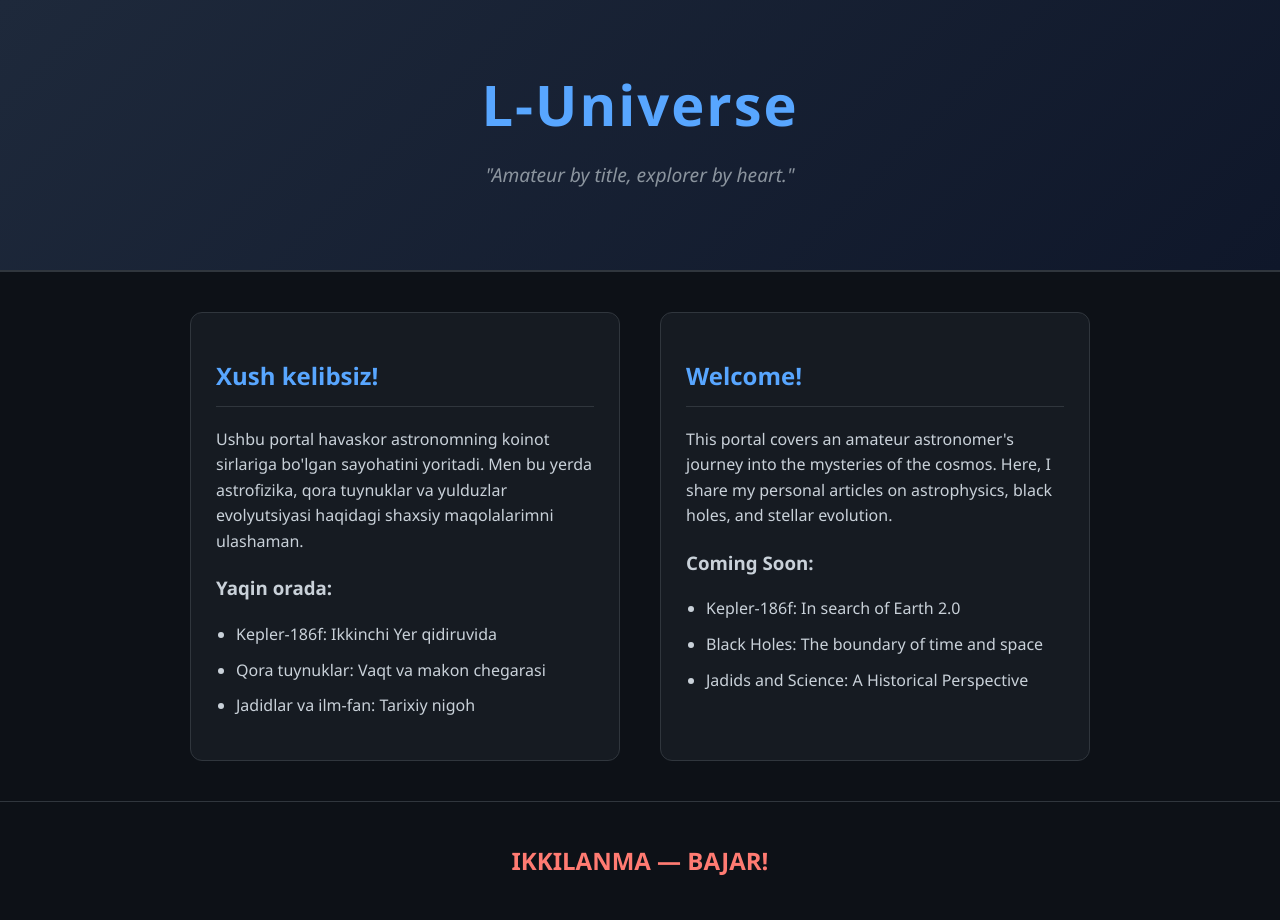
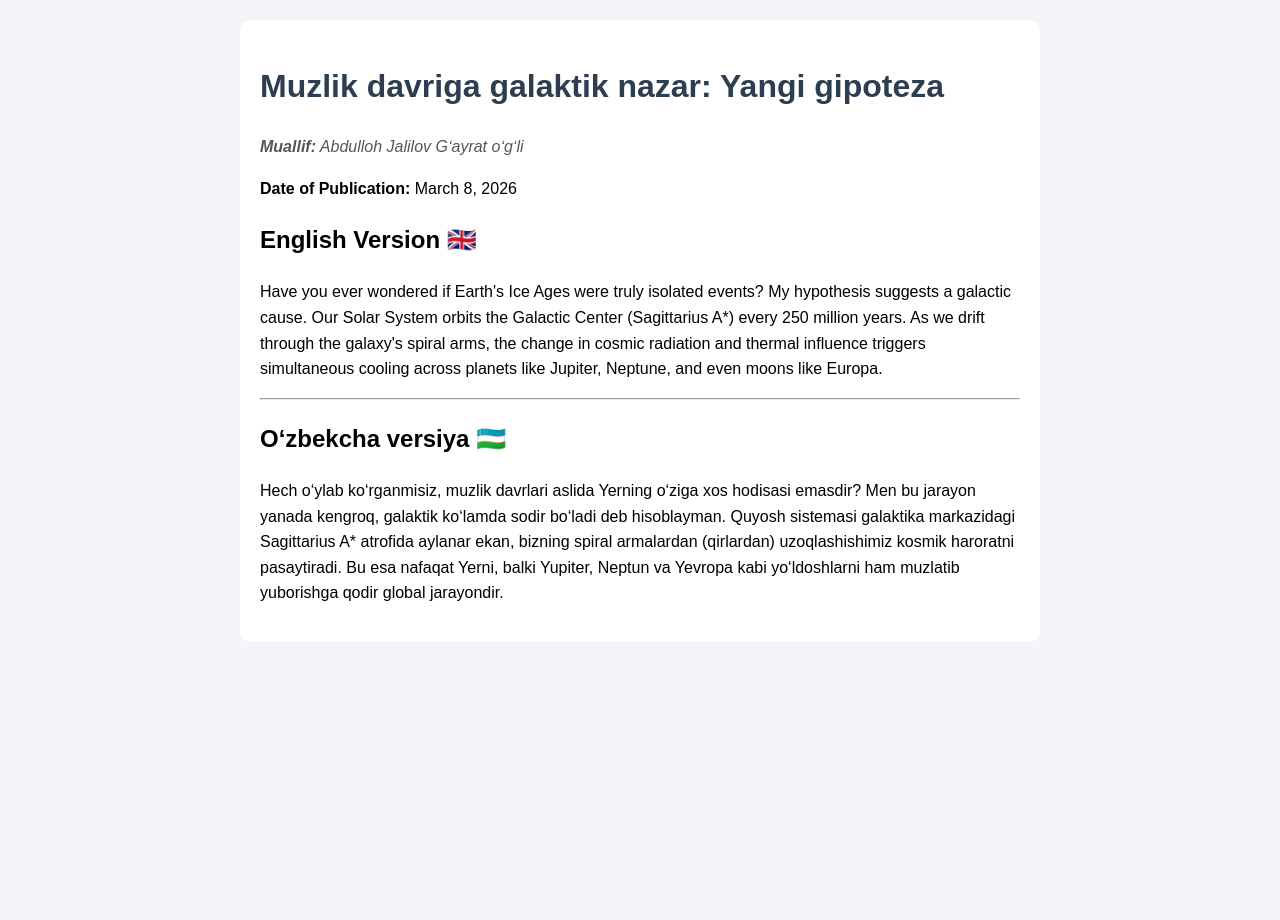
Before and after one commit to jalilovabdulloh479-max/l_universe.github.io., a plain HTML site: page index.html in a window 1280 px wide. After the commit the page ends 800 px from the top, so only its background shows below. Drawn offline with Linux system fonts and the light colour scheme.

Commit message:
Update index.html

```diff
--- a/index.html
+++ b/index.html
@@ -3,55 +3,27 @@
 <head>
     <meta charset="UTF-8">
     <meta name="viewport" content="width=device-width, initial-scale=1.0">
-    <title>L-Universe | Amateur Astronomy</title>
+    <title>L-Universe: Galaktik Gipoteza</title>
     <style>
-        body { background-color: #0d1117; color: #c9d1d9; font-family: 'Segoe UI', Tahoma, Geneva, Verdana, sans-serif; margin: 0; padding: 0; line-height: 1.6; }
-        .header { background: linear-gradient(135deg, #1e293b, #0f172a); padding: 60px 20px; text-align: center; border-bottom: 2px solid #30363d; }
-        h1 { color: #58a6ff; font-size: 3.5em; margin: 0; letter-spacing: 2px; }
-        .quote { font-style: italic; color: #8b949e; font-size: 1.2em; margin-top: 10px; }
-        .container { max-width: 900px; margin: 40px auto; padding: 0 20px; display: grid; grid-template-columns: 1fr 1fr; gap: 40px; }
-        .lang-section { background-color: #161b22; padding: 25px; border-radius: 12px; border: 1px solid #30363d; }
-        h2 { color: #58a6ff; border-bottom: 1px solid #30363d; padding-bottom: 10px; }
-        ul { padding-left: 20px; }
-        li { margin-bottom: 10px; }
-        .footer { text-align: center; padding: 40px; color: #ff7b72; font-weight: bold; font-size: 1.5em; border-top: 1px solid #30363d; margin-top: 40px; }
-        @media (max-width: 768px) { .container { grid-template-columns: 1fr; } }
+        body { font-family: Arial, sans-serif; line-height: 1.6; padding: 20px; max-width: 800px; margin: auto; background-color: #f4f4f9; }
+        h1 { color: #2c3e50; }
+        .author { font-style: italic; color: #555; }
+        .content { background: white; padding: 20px; border-radius: 10px; }
     </style>
 </head>
 <body>
+    <div class="content">
+        <h1>Muzlik davriga galaktik nazar: Yangi gipoteza</h1>
+        <p class="author"><strong>Muallif:</strong> Abdulloh Jalilov Gʻayrat oʻgʻli</p>
+        <p><strong>Date of Publication:</strong> March 8, 2026</p>
 
-    <div class="header">
-        <h1>L-Universe</h1>
-        <p class="quote">"Amateur by title, explorer by heart."</p>
+        <h2>English Version 🇬🇧</h2>
+        <p>Have you ever wondered if Earth's Ice Ages were truly isolated events? My hypothesis suggests a galactic cause. Our Solar System orbits the Galactic Center (Sagittarius A*) every 250 million years. As we drift through the galaxy's spiral arms, the change in cosmic radiation and thermal influence triggers simultaneous cooling across planets like Jupiter, Neptune, and even moons like Europa.</p>
+
+        <hr>
+
+        <h2>O‘zbekcha versiya 🇺🇿</h2>
+        <p>Hech o‘ylab ko‘rganmisiz, muzlik davrlari aslida Yerning o‘ziga xos hodisasi emasdir? Men bu jarayon yanada kengroq, galaktik ko‘lamda sodir bo‘ladi deb hisoblayman. Quyosh sistemasi galaktika markazidagi Sagittarius A* atrofida aylanar ekan, bizning spiral armalardan (qirlardan) uzoqlashishimiz kosmik haroratni pasaytiradi. Bu esa nafaqat Yerni, balki Yupiter, Neptun va Yevropa kabi yo‘ldoshlarni ham muzlatib yuborishga qodir global jarayondir.</p>
     </div>
-
-    <div class="container">
-        <div class="lang-section">
-            <h2>Xush kelibsiz!</h2>
-            <p>Ushbu portal havaskor astronomning koinot sirlariga bo'lgan sayohatini yoritadi. Men bu yerda astrofizika, qora tuynuklar va yulduzlar evolyutsiyasi haqidagi shaxsiy maqolalarimni ulashaman.</p>
-            <h3>Yaqin orada:</h3>
-            <ul>
-                <li>Kepler-186f: Ikkinchi Yer qidiruvida</li>
-                <li>Qora tuynuklar: Vaqt va makon chegarasi</li>
-                <li>Jadidlar va ilm-fan: Tarixiy nigoh</li>
-            </ul>
-        </div>
-
-        <div class="lang-section">
-            <h2>Welcome!</h2>
-            <p>This portal covers an amateur astronomer's journey into the mysteries of the cosmos. Here, I share my personal articles on astrophysics, black holes, and stellar evolution.</p>
-            <h3>Coming Soon:</h3>
-            <ul>
-                <li>Kepler-186f: In search of Earth 2.0</li>
-                <li>Black Holes: The boundary of time and space</li>
-                <li>Jadids and Science: A Historical Perspective</li>
-            </ul>
-        </div>
-    </div>
-
-    <div class="footer">
-        IKKILANMA — BAJAR!
-    </div>
-
 </body>
 </html>
```
